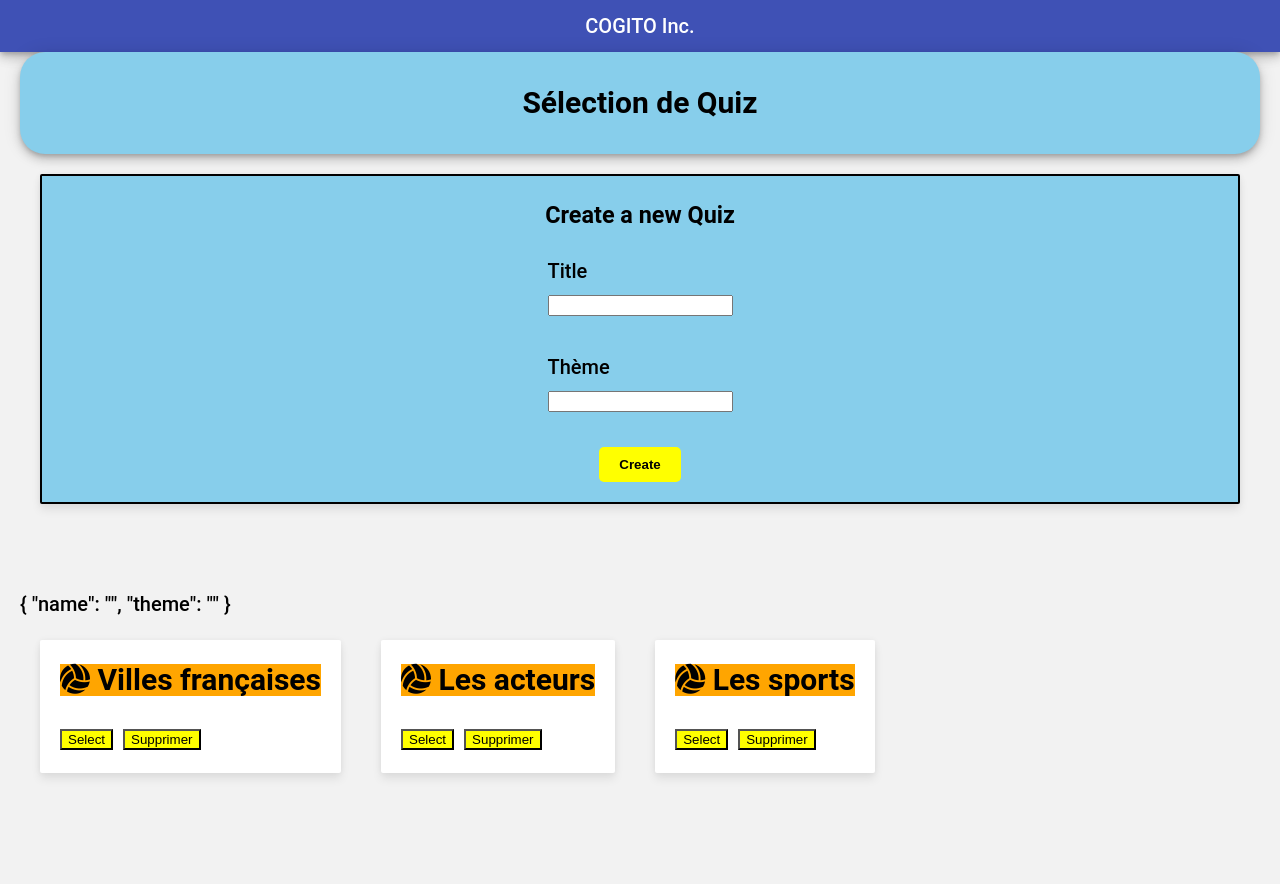
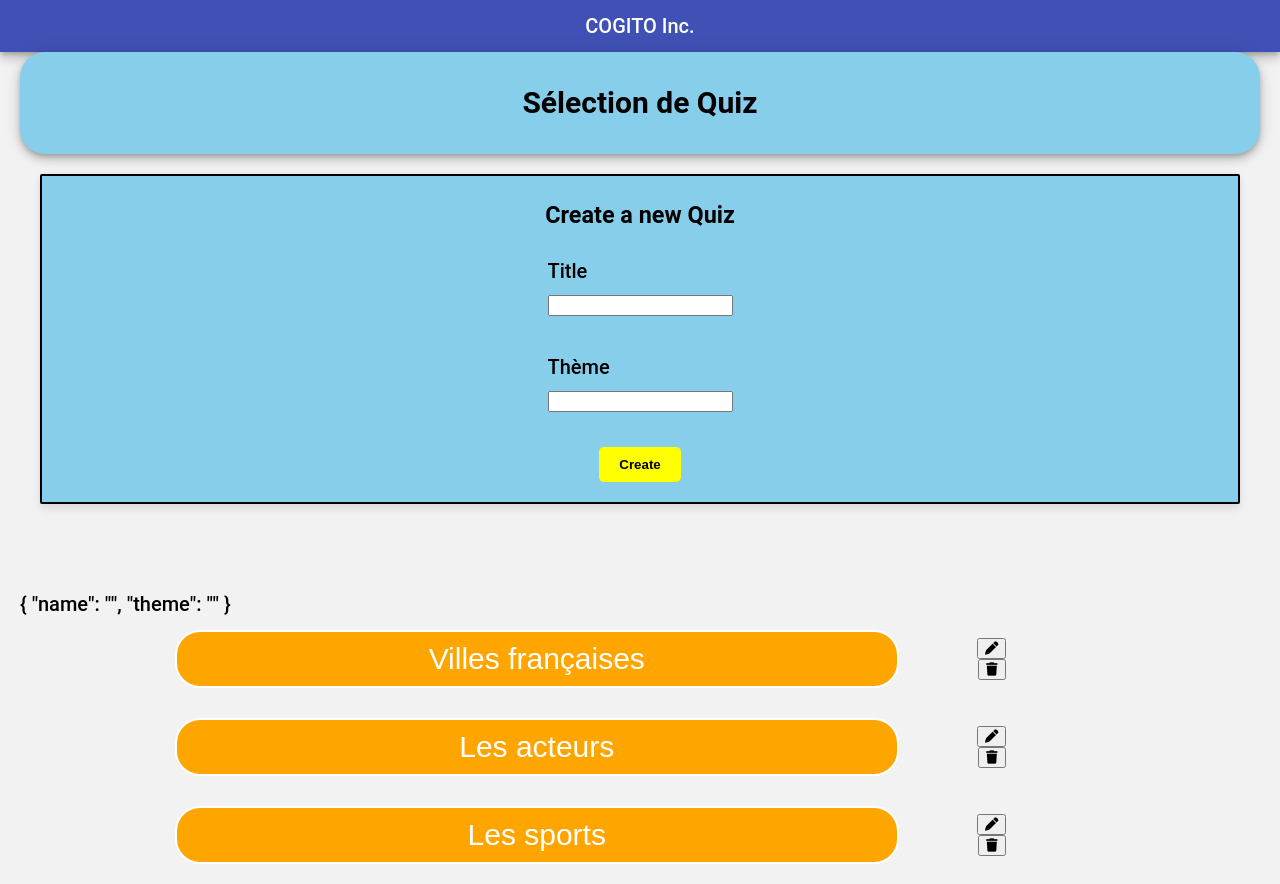
Before and after one commit to 2019-2020-ps6/2022-2023-ps6-cogito, an Angular app in the folder front-end/: page / in a window 1280 px wide. Before the commit the page ends 800 px from the top, so only its background shows below. Built offline with nearby package versions, Linux system fonts and the light colour scheme.

Commit message:
feature: edit style of quiz-list #2

```diff
--- a/front-end/src/app/quizzes/quiz-list/quiz-list.component.scss
+++ b/front-end/src/app/quizzes/quiz-list/quiz-list.component.scss
@@ -1,3 +1,8 @@
 .quiz-list {
   display: flex;
+  flex-direction: column;
+
+  .quiz {
+    margin-bottom: 10px;
+  }
 }
--- a/front-end/src/app/quizzes/quiz/quiz.component.html
+++ b/front-end/src/app/quizzes/quiz/quiz.component.html
@@ -1,10 +1,7 @@
-<div class="card" *ngIf="quiz">
-    <h2>
-
-        <i class="fa-solid fa-volleyball"></i>
-        {{quiz.name }}
-        <!-- <span> Nombre de questions: {{quiz.questions.length}} </span> -->
-    </h2>
-    <button class="button-card-select" (click)="selectQuiz()">Select</button>
-    <button class="button-card-suppr" (click)="deleteQuiz()">Supprimer</button>
-</div>
+<div class="quiz-card" *ngIf="quiz">
+    <button class="quiz-card__name" (click)="selectQuiz()">{{ quiz.name }}</button>
+    <div class="quiz-card__buttons">
+      <button class="quiz-card__button quiz-card__button--select" (click)="editQuiz()"><i class="fa-solid fa-pen"></i></button>
+      <button class="quiz-card__button quiz-card__button--delete" (click)="deleteQuiz()"><i class="fa-solid fa-trash"></i></button>
+    </div>
+  </div>
--- a/front-end/src/app/quizzes/quiz/quiz.component.scss
+++ b/front-end/src/app/quizzes/quiz/quiz.component.scss
@@ -1,14 +1,77 @@
-@import '../../../styles/card.scss';
+.quiz-card {
+    display: flex;
+    flex-direction: row;
+    justify-content: center;
+    align-items: center;
+    width: 75%;
+    margin: 10px auto;
 
-h2 {
-    // Add some CSS here! What if you try to change the background?
-    background-color: orange;
-    border: 4px simple #000000;
-    text-align: center;
-}
+    &__name {
+      background-color: orange;
+      border: 2px solid white;
+      border-radius: 25px;
+      color: white;
+      cursor: pointer;
+      font-size: 1.5rem;
+      padding: 10px 20px;
+      transition: all 0.3s ease-in-out;
+      flex: 3;
 
-button {
-    background-color: yellow;
-    border: 4px simple #000000;
-    margin-right: 10px;
-}
+      &:hover {
+        background-color: white;
+        border-color: orange;
+        color: orange;
+      }
+    }
+
+    &__buttons {
+      display: flex;
+      flex-direction: column;
+      align-items: center;
+      flex: 1;
+      margin-left: -20px;
+
+      &__button {
+        width: 50px;
+        height: 50px;
+        margin-top: 5px;
+        border-radius: 50%;
+        cursor: pointer;
+        transition: all 0.3s ease-in-out;
+
+        &--delete, &--select {
+          background-color: white;
+          border: 2px solid #555;
+          border-radius: 50%;
+          color: #555;
+          display: flex;
+          justify-content: center;
+          align-items: center;
+          font-size: 1.5rem;
+          transition: all 0.3s ease-in-out;
+
+          &:hover {
+            background-color: #555;
+            color: white;
+            border-color: #555;
+          }
+        }
+
+        &--delete {
+          background-color: red;
+
+          &:hover {
+            background-color: darkred;
+          }
+        }
+
+        &--select {
+          background-color: green;
+
+          &:hover {
+            background-color: darkgreen;
+          }
+        }
+      }
+    }
+  }
--- a/front-end/src/app/quizzes/quiz/quiz.component.ts
+++ b/front-end/src/app/quizzes/quiz/quiz.component.ts
@@ -37,4 +37,8 @@ export class QuizComponent implements OnInit {
     console.log("this.deleteQuiz");
     this.quizDeleted.emit(this.quiz);
   }
+
+  editQuiz(){
+    console.log("this.editQuiz");
+  }
 }
```
